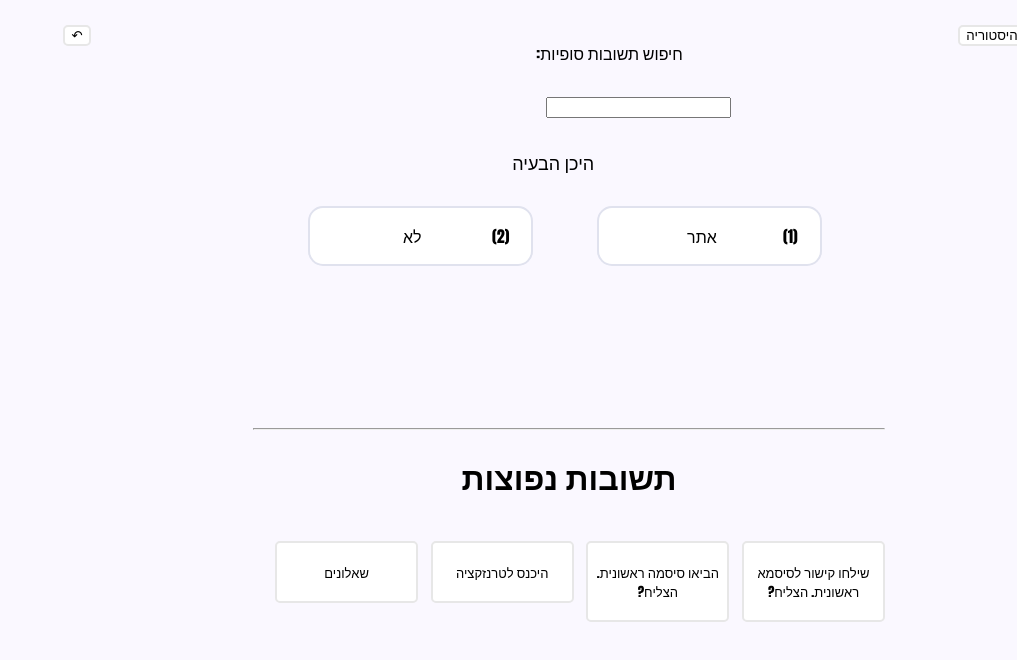
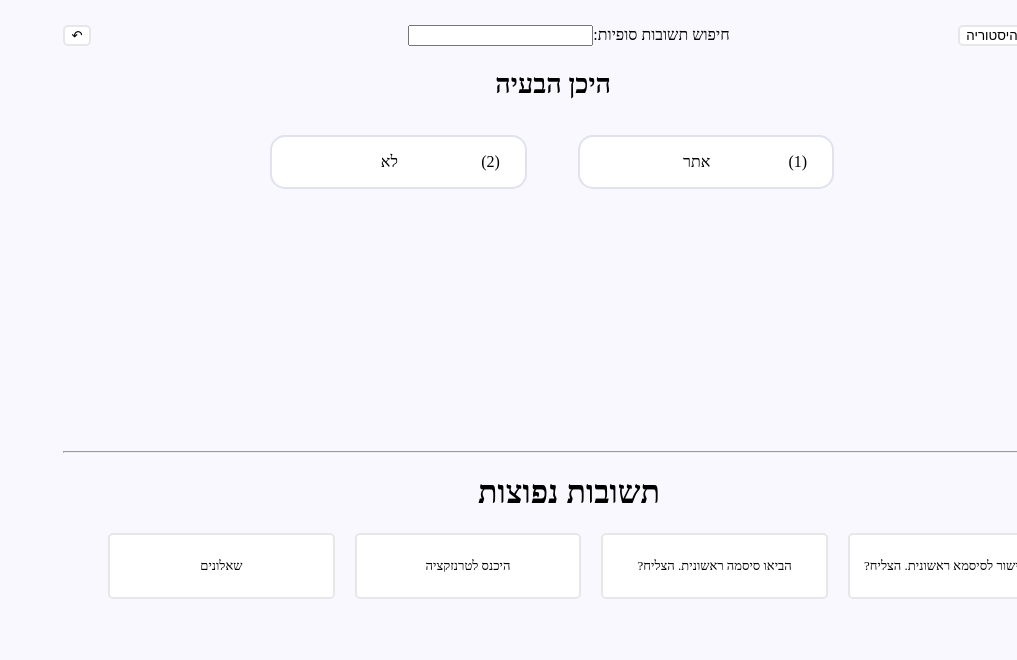
Before and after one commit to amitnoyberg18/POCFinal-DataMenegment, a React (Create React App) app: page / in a window 1280 px wide. Both pictures are taken after a click on the button "היכנס לאפליקציה". Shown: the top 660 px of the page, without its empty margins (263-1280 px from the left). Built offline with nearby package versions, Linux system fonts and the light colour scheme.

Commit message:
added back history and styled it

```diff
--- a/src/App.css
+++ b/src/App.css
@@ -9,6 +9,7 @@ button{
   position:relative;
   color: black;
 }
+
 /* Home button */
 .Home{
   margin-right: 10%;
@@ -43,3 +44,9 @@ button{
   color: #ffffff;
   border: 2px solid #5a4dff;
 }
+.backPrevByKey{
+
+  background-color: #5a4dff;
+  color: #ffffff;
+  border: 2px solid #5a4dff;
+}
--- a/src/App.tsx
+++ b/src/App.tsx
@@ -12,6 +12,7 @@ interface Istate{
 
 function App() {
   const [isFirstPageActive,setIsFirstPageActive] = useState(true);
+  const [isHistoryActive,setIsHistoryActive] = useState(false);
   const [card,setCard]=useState<Istate["cardTreeObj"]>(()=>{
     const newCard = dataCardTree()[0];
     return newCard;
@@ -32,7 +33,7 @@ function App() {
           })
           return theCard.prevCard
         }
-        setIsFirstPageActive(true);
+        // setIsFirstPageActive(true);
         return theCard
 
         })
@@ -47,10 +48,8 @@ function App() {
               const btnPrev=document.getElementById('btnPrevQuesiton')
               btnPrev?.classList.add("backPrevByKey")
               backToPrevCard();
-
               setTimeout(() => {
                 btnPrev?.classList.remove("backPrevByKey")
-
               }, 500);
 
             }
@@ -80,11 +79,12 @@ function App() {
             setCard(dataCardTree()[0]);
             setHistory([]);
             setIsFirstPageActive(true);
+            setIsHistoryActive(false);
           }}>בית</button>
-          <button className="History">היסטוריה</button>
+          <button onClick={()=>setIsHistoryActive((prevIsHistoryActive)=>!prevIsHistoryActive)} className="History">היסטוריה</button>
           </div>
-
-        <MainPage card={card} setCard={setCard} setHistory={setHistory}/>
+          {/* the MainPage has the FinalAnswerPage */}
+        <MainPage isHistoryActive={isHistoryActive} setIsHistoryActive={setIsHistoryActive} history={history} card={card} setCard={setCard} setHistory={setHistory}/>
       </>
 
       }
--- a/src/Pages/FirstPage/FirstPage.css
+++ b/src/Pages/FirstPage/FirstPage.css
@@ -25,6 +25,7 @@
     padding: 10%;
 }
 .InchargeSelectedCard{
+    cursor: pointer;
     position: relative;
     border: 2px solid #e0e2ee;
     border-radius: 15px;
--- a/src/Pages/FirstPage/FirstPage.tsx
+++ b/src/Pages/FirstPage/FirstPage.tsx
@@ -17,7 +17,11 @@ const FirstPage: React.FC<IProps>=({setIsFirstPageActive,setCard})=>{
     return (
         <div className="FirstPage">
             <h1>ברוך הבא למערכת לניהול ידע</h1>
-            <button className="btnStart" onClick={()=>setIsFirstPageActive(false)} >היכנס לאפליקציה</button>
+            <button className="btnStart" onClick={()=>{
+                setIsFirstPageActive(false)
+                setCard(dataCardTree()[0]);
+            }}
+                 >היכנס לאפליקציה</button>
             <div className="InCargeSelection">
                 <hr />
                 <h2>בחירת האחמ"ש :</h2>
--- /dev/null
+++ b/src/Pages/History/History.css
@@ -0,0 +1,31 @@
+.history{
+    position: relative;
+    /* border: 2px solid black; */
+    padding: 2%;
+    background-color: rgb(250, 248, 255);;
+}
+.historyCloseButton{
+    position: relative;
+    float: right;
+}
+.historyCloseButton:hover{
+    background-color: #5a4dff;
+    color: #ffffff;
+    border: 2px solid #5a4dff;
+}
+.historyItem{
+    position: relative;
+    border: 2px solid #e0e2ee;
+    border-radius: 15px;
+    height: 50%;
+    width: 40%;
+    margin:auto;
+    margin-top: 2%;
+    background-color:#ffffff;
+    transition: background-color 1s,color 1s;
+  }
+.historyItem:hover{
+    background-color: #5a4dff;
+    color: #ffffff;
+    border: 2px solid #5a4dff;
+}
--- /dev/null
+++ b/src/Pages/History/History.tsx
@@ -0,0 +1,53 @@
+import React from "react";
+import { CardTree } from "../../models/cardTree";
+import "./History.css"
+
+interface IProps{
+    history: CardTree[];
+    setCard:Function;
+    setHistory:Function;
+    setIsHistoryActive:Function;
+}
+const History: React.FC<IProps>=({history,setCard,setHistory,setIsHistoryActive})=>{
+
+
+    const handleBackInHistory = (item:CardTree,index:number)=>{
+        setCard(item);
+        setHistory((prevHistory:CardTree[])=>{
+          const newHistory = prevHistory.filter( (ele, ind) => ind === prevHistory.findIndex( elem => elem.id === ele.id && elem.id === ele.id));
+          newHistory.splice(index,newHistory.length);
+          return newHistory;
+        })
+      }
+
+    return (
+        <div className="history">
+            <div className="hasHistory">
+                <button className="historyCloseButton" onClick={()=>setIsHistoryActive(false)}>X</button>
+                {history.filter( (ele, ind) => ind === history.findIndex( elem => elem.id === ele.id && elem.id === ele.id)).map((item,index)=>{
+                if(item.answers !== undefined && item.indexSelectedAnswer !== undefined){
+                    return <div className="historyItem" style={{cursor: "pointer"}} key={index} onClick={()=>{
+                        handleBackInHistory(item,index)
+                        setIsHistoryActive(false);
+                        }}>
+                    <h3>{item.questionText}</h3>
+                    {item.indexSelectedAnswer && <p>{item.answers[item.indexSelectedAnswer]}</p>}
+                    {/* the next code needs to run when he picks a answer from the common answers */}
+                    {/* {!item.indexSelectedAnswer && item.answers.map((answer,index)=>{
+                        return  <p key={index}>{answer}</p>
+
+                    })} */}
+                    </div>
+                }
+                    return <> </>
+                })}
+            </div>
+            {history.filter( (ele, ind) => ind === history.findIndex( elem => elem.id === ele.id && elem.id === ele.id)).length === 0 &&
+            <div className="hasNoHistory">
+                <h1>No History</h1>
+            </div>}
+      </div>
+    )
+}
+
+export default History;
--- a/src/Pages/MainPage/Answer.tsx
+++ b/src/Pages/MainPage/Answer.tsx
@@ -30,7 +30,13 @@ const Answer: React.FC<IProps> = ({answer,setCard,index,setHistory}) => {
     },[index,setCard,setHistory])
     const  handleKeyPress =  useCallback((e) => {
             if(e.code === 'Digit'+(index+1)){
+                // const btnAns=document.getElementById(index.toString())
+                // btnAns?.classList.add("answerSelectedByKey")
                 onSelectAnswer();
+                // setTimeout(() => {
+                //     onSelectAnswer();
+                //     btnAns?.classList.remove("answerSelectedByKey")
+                //   }, 500);
             }
       }, [index,onSelectAnswer]);
 
--- a/src/Pages/MainPage/MainPage.css
+++ b/src/Pages/MainPage/MainPage.css
@@ -1,21 +1,23 @@
 /* the search box */
   .Search{
     position: relative;
-    padding-bottom: 2%;
+    width:100%;
   }
-  .searchBox{
+  /* .searchBox{
     margin-top: 2.5%;
-    margin-left: 22%;
-  }
-  .searchBoxtitle{
+    margin-left: 28%;
+  } */
+  /* .searchBoxtitle{
     float: right;
     margin-right: 32%;
-  }
+  } */
   /* the main area of the questions and anwers */
   .TheQuestionPage{
     position: relative;
     margin: auto;
     width: 50%;
+    padding-bottom:10%;
+    /* border: 2px solid black; */
     margin-top: 2%;
   }
   .question{
@@ -24,31 +26,40 @@
     font-size: large;
   }
   .answer{
+    cursor: pointer;
     position: relative;
     border: 2px solid #e0e2ee;
     border-radius: 15px;
     height: 50%;
-    width: 35%;
+    width: 40%;
     margin:auto;
     margin-top: 2%;
     background-color:#ffffff;
     transition: background-color 1s,color 1s;
     float: right;
-    margin-right: 10%;
-
+    margin-right: 8%;
   }
   .answer:hover{
     background-color: #5a4dff;
     color: #ffffff;
     border: 2px solid #5a4dff;
-
+  }
+  /* this class does an over on an answer when pressing a key BUT it doesnt work yet */
+  .answerSelectedByKey{
+    background-color: #5a4dff;
+    color: #ffffff;
+    border: 2px solid #5a4dff;
   }
   /* the common questions area */
   .commonAnswers{
     position: relative;
-    margin-top: 40%;
+    margin-top: 16%;
+    margin-left: auto;
+    margin-right: auto;
+    width: 80%;
   }
   .answerObj{
+    cursor: pointer;
     position: relative;
     float: right;
     width: 20%;
@@ -59,7 +70,6 @@
     color: black;
     border: 2px solid #e7e7e7;
     margin-left: 2%;
-    margin-top: 3%;
     transition: background-color 1s,color 1s;
   }
   .answerObj:hover{
--- a/src/Pages/MainPage/MainPage.tsx
+++ b/src/Pages/MainPage/MainPage.tsx
@@ -1,18 +1,22 @@
-import React from "react";
+import React, { useState } from "react";
 import { CardTree } from "../../models/cardTree";
 import FinalAnswerPage from '../../Pages/FinalAnswerPage.tsx/FinalAnswerPage';
 import Answer from "./Answer";
+import History from "../History/History";
 import CommonAnswers from "../MainPage/CommonAnswers/CommonAnswers";
 import {dataCardTree} from "../../data/data";
 import "./MainPage.css";
 
 interface IProps{
     card:CardTree;
+    isHistoryActive:boolean;
+    history:CardTree[];
     setCard:Function;
     setHistory:Function;
+    setIsHistoryActive:Function;
 
 }
-const MainPage: React.FC<IProps> = ({card,setHistory,setCard})=>{
+const MainPage: React.FC<IProps> = ({card,setHistory,setCard,history,isHistoryActive,setIsHistoryActive})=>{
     const getAnswersArr =()=>{
         if(card?.answers!==undefined)
           return card.answers
@@ -24,36 +28,34 @@ const MainPage: React.FC<IProps> = ({card,setHistory,setCard})=>{
     return (
         <div className="Main">
 
-        {/* <History history={history} setHistory={setHistory} setCard={setCard} /> */}
           <div className="TheQuestionPage">
             <div className="Search">
-            <p className="searchBoxtitle">חיפוש תשובות סופיות:</p>
+                  <label className="searchBoxtitle">חיפוש תשובות סופיות:</label>
                   <input className="searchBox" type="text" />
               </div>
-        {card.nextCards!==undefined &&
+              {/* history page  */}
+              {isHistoryActive && <History setIsHistoryActive={setIsHistoryActive} history={history} setHistory={setHistory} setCard={setCard} />}
+              {!isHistoryActive && card.nextCards!==undefined &&
                 <div className="card">
                     <div className="question">
-                <p>{card.questionText}</p>
+                        <h2>{card.questionText}</h2>
                     </div>
                   {getAnswersArr().map((answer,index)=>{
                     return <Answer setHistory={setHistory} answer={answer} index={index} key={index} setCard={setCard}/>
-
                   })}
-
-          <div className="commonAnswers">
+                </div>}
+              {/* TheFinalAnswerPage is here for the styling */}
+              {!isHistoryActive && card.nextCards === undefined  &&<FinalAnswerPage setHistory={setHistory} theWayToSolve={card.questionText} crmDetails={getAnswersArr()} setCard={setCard}/>}
+          </div>
+          {!isHistoryActive && card.nextCards!==undefined &&<div className="commonAnswers">
             <hr />
               <h1>תשובות נפוצות</h1>
 
               {dataCardTree().filter((item:CardTree,index:number)=>item.nextCards === undefined).map((item:CardTree,index:number)=>{
                 return <CommonAnswers key={index} setHistory={setHistory} card={item} setCard={setCard}/>
               })}
-            </div>
             </div>}
         </div>
-            {card.nextCards === undefined  &&<FinalAnswerPage setHistory={setHistory} theWayToSolve={card.questionText} crmDetails={getAnswersArr()} setCard={setCard}/>}
-
-    </div>
-
     )
 }
 export default MainPage;
--- a/src/index.css
+++ b/src/index.css
@@ -5,7 +5,7 @@ body {
   -webkit-font-smoothing: antialiased;
   -moz-osx-font-smoothing: grayscale;
   text-align: center;
-  font-family:Impact, Haettenschweiler, 'Arial Narrow Bold', sans-serif;
+  font-family:cursive;
   background-color:rgb(250, 248, 255);
   direction: rtl;
 }
```
Lines whose indentation alone changed are shown as unchanged.
